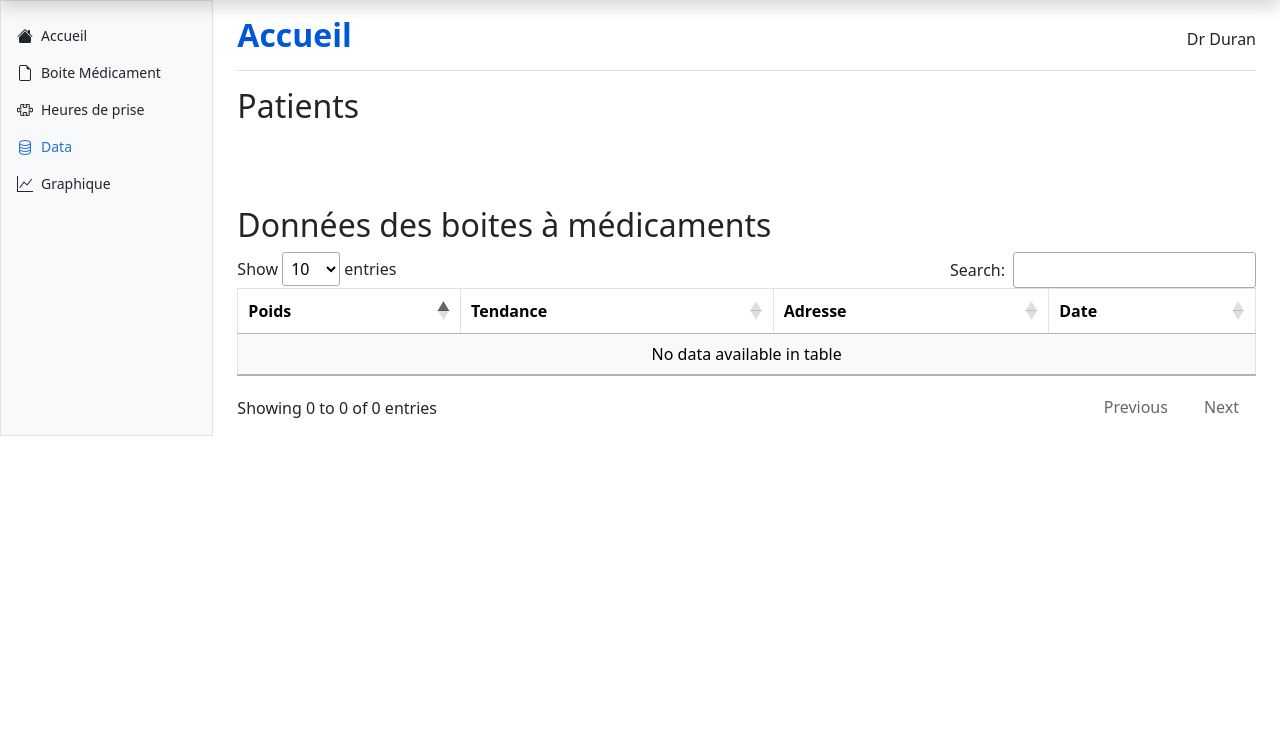
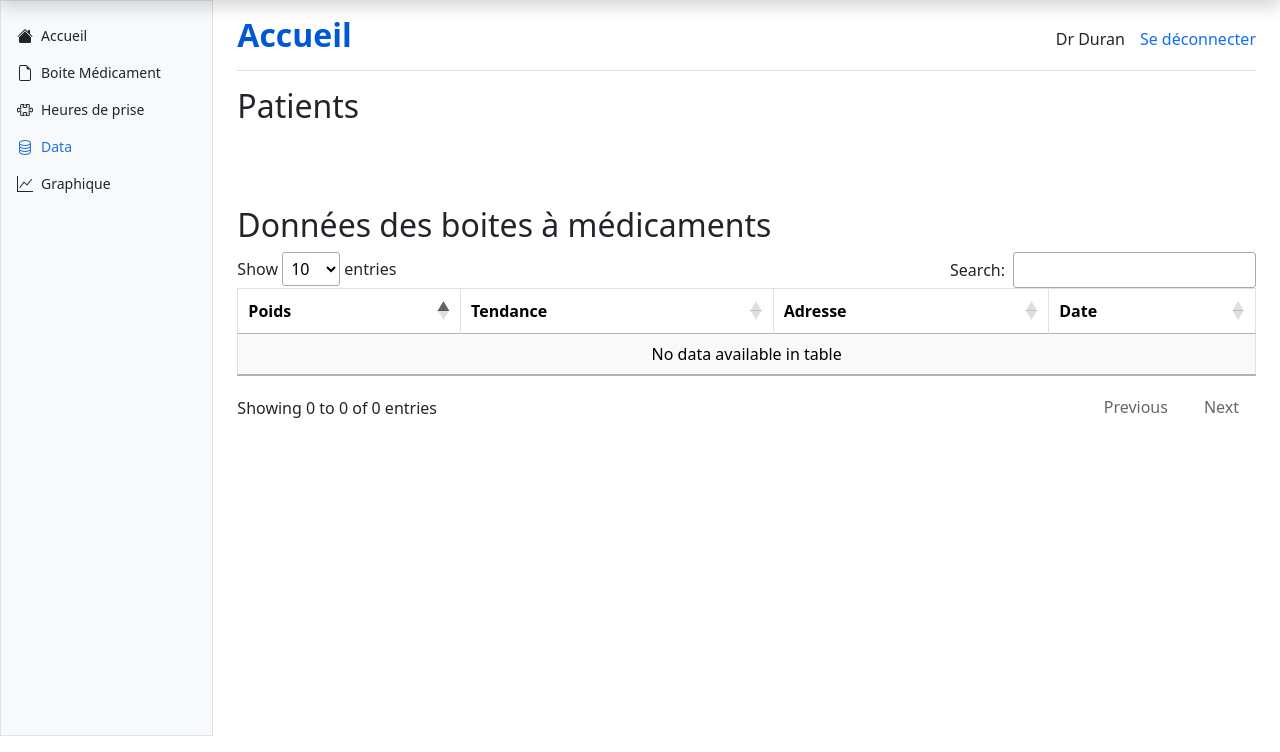
Before and after one commit to durantchuente/medicalBox, a Django app: page /dataBox/ in a window 1280 px wide. Shown: the part 48-800 px from the top of the page. Run offline with Django 4.2, Linux system fonts and the light colour scheme; the visitor is signed in with stand-in values (Sample User, id 1); data that the repository does not hold is empty; some libraries are stand-ins or nearby versions.

Commit message:
add deconnexion

```diff
--- a/webApplication/admin.py
+++ b/webApplication/admin.py
@@ -1,4 +1,4 @@
 from django.contrib import admin
-from webApplication.models import Patient, MedicalBox, HourMedication
+from webApplication.models import Patient, MedicalBox, HourMedication, DataMedication
 
-admin.site.register([Patient, MedicalBox, HourMedication])
+admin.site.register([Patient, MedicalBox, HourMedication, DataMedication])
--- a/webApplication/static/assets/css/style.css
+++ b/webApplication/static/assets/css/style.css
@@ -7,6 +7,10 @@
   .bi {
     vertical-align: -.125em;
     fill: currentColor;
+  }
+
+  .sidebarMenu{
+    height: 92vh !important;
   }
 
   .btn-bd-primary {
--- a/webApplication/templates/boxMedicament.html
+++ b/webApplication/templates/boxMedicament.html
@@ -104,7 +104,7 @@
 
 <div class="container-fluid">
   <div class="row">
-    <div class="sidebar border border-right col-md-3 col-lg-2 p-0 bg-body-tertiary">
+    <div class="sidebar border border-right col-md-3 col-lg-2 p-0 bg-body-tertiary sidebarMenu">
       <div class="offcanvas-md offcanvas-end bg-body-tertiary" tabindex="-1" id="sidebarMenu" aria-labelledby="sidebarMenuLabel">
         <div class="offcanvas-header">
           <h5 class="offcanvas-title" id="sidebarMenuLabel">Boite a médicament</h5>
@@ -152,6 +152,7 @@
         <h1 class="h2 titlePage">Boite Médicament</h1>
         <div class="btn-toolbar mb-2 mb-md-0">
           Dr Duran
+          <a href="/logout" class="" style="text-decoration: none;padding-left: 15px;">Se déconnecter</a>
         </div>
       </div>
 
--- a/webApplication/templates/chart.html
+++ b/webApplication/templates/chart.html
@@ -103,7 +103,7 @@
 
 <div class="container-fluid">
   <div class="row">
-    <div class="sidebar border border-right col-md-3 col-lg-2 p-0 bg-body-tertiary">
+    <div class="sidebar border border-right col-md-3 col-lg-2 p-0 bg-body-tertiary sidebarMenu">
       <div class="offcanvas-md offcanvas-end bg-body-tertiary" tabindex="-1" id="sidebarMenu" aria-labelledby="sidebarMenuLabel">
         <div class="offcanvas-header">
           <h5 class="offcanvas-title" id="sidebarMenuLabel">Données</h5>
@@ -151,6 +151,7 @@
         <h1 class="h2 titlePage">Accueil</h1>
         <div class="btn-toolbar mb-2 mb-md-0">
           Dr Duran
+          <a href="/logout" class="" style="text-decoration: none;padding-left: 15px;">Se déconnecter</a>
         </div>
       </div>
 
@@ -180,7 +181,8 @@
                 label: 'Poids de la boite',
                 data: {{ weights|safe }},  // Les montants récupérés depuis la vue
                 fill: false,
-                borderColor: 'rgba(75, 192, 192, 1)',
+                backgroundColor: 'rgba(54, 162, 235, 0.2)',
+                borderColor: 'rgb(54, 162, 235)',
                 tension: 0.1
             }]
         },
--- a/webApplication/templates/data.html
+++ b/webApplication/templates/data.html
@@ -104,7 +104,7 @@
 
 <div class="container-fluid">
   <div class="row">
-    <div class="sidebar border border-right col-md-3 col-lg-2 p-0 bg-body-tertiary">
+    <div class="sidebar border border-right col-md-3 col-lg-2 p-0 bg-body-tertiary sidebarMenu">
       <div class="offcanvas-md offcanvas-end bg-body-tertiary" tabindex="-1" id="sidebarMenu" aria-labelledby="sidebarMenuLabel">
         <div class="offcanvas-header">
           <h5 class="offcanvas-title" id="sidebarMenuLabel">Données</h5>
@@ -152,6 +152,7 @@
         <h1 class="h2 titlePage">Accueil</h1>
         <div class="btn-toolbar mb-2 mb-md-0">
           Dr Duran
+          <a href="/logout" class="" style="text-decoration: none;padding-left: 15px;">Se déconnecter</a>
         </div>
       </div>
 
--- a/webApplication/templates/hourMedication.html
+++ b/webApplication/templates/hourMedication.html
@@ -103,7 +103,7 @@
 
 <div class="container-fluid">
   <div class="row">
-    <div class="sidebar border border-right col-md-3 col-lg-2 p-0 bg-body-tertiary">
+    <div class="sidebar border border-right col-md-3 col-lg-2 p-0 bg-body-tertiary sidebarMenu">
       <div class="offcanvas-md offcanvas-end bg-body-tertiary" tabindex="-1" id="sidebarMenu" aria-labelledby="sidebarMenuLabel">
         <div class="offcanvas-header">
           <h5 class="offcanvas-title" id="sidebarMenuLabel">Accueil</h5>
@@ -151,6 +151,7 @@
         <h1 class="h2 titlePage">Accueil</h1>
         <div class="btn-toolbar mb-2 mb-md-0">
           Dr Duran
+          <a href="/logout" class="" style="text-decoration: none;padding-left: 15px;">Se déconnecter</a>
         </div>
       </div>
 
--- a/webApplication/templates/patient.html
+++ b/webApplication/templates/patient.html
@@ -103,7 +103,7 @@
 
 <div class="container-fluid">
   <div class="row">
-    <div class="sidebar border border-right col-md-3 col-lg-2 p-0 bg-body-tertiary">
+    <div class="sidebar border border-right col-md-3 col-lg-2 p-0 bg-body-tertiary sidebarMenu">
       <div class="offcanvas-md offcanvas-end bg-body-tertiary" tabindex="-1" id="sidebarMenu" aria-labelledby="sidebarMenuLabel">
         <div class="offcanvas-header">
           <h5 class="offcanvas-title" id="sidebarMenuLabel">Accueil</h5>
```
